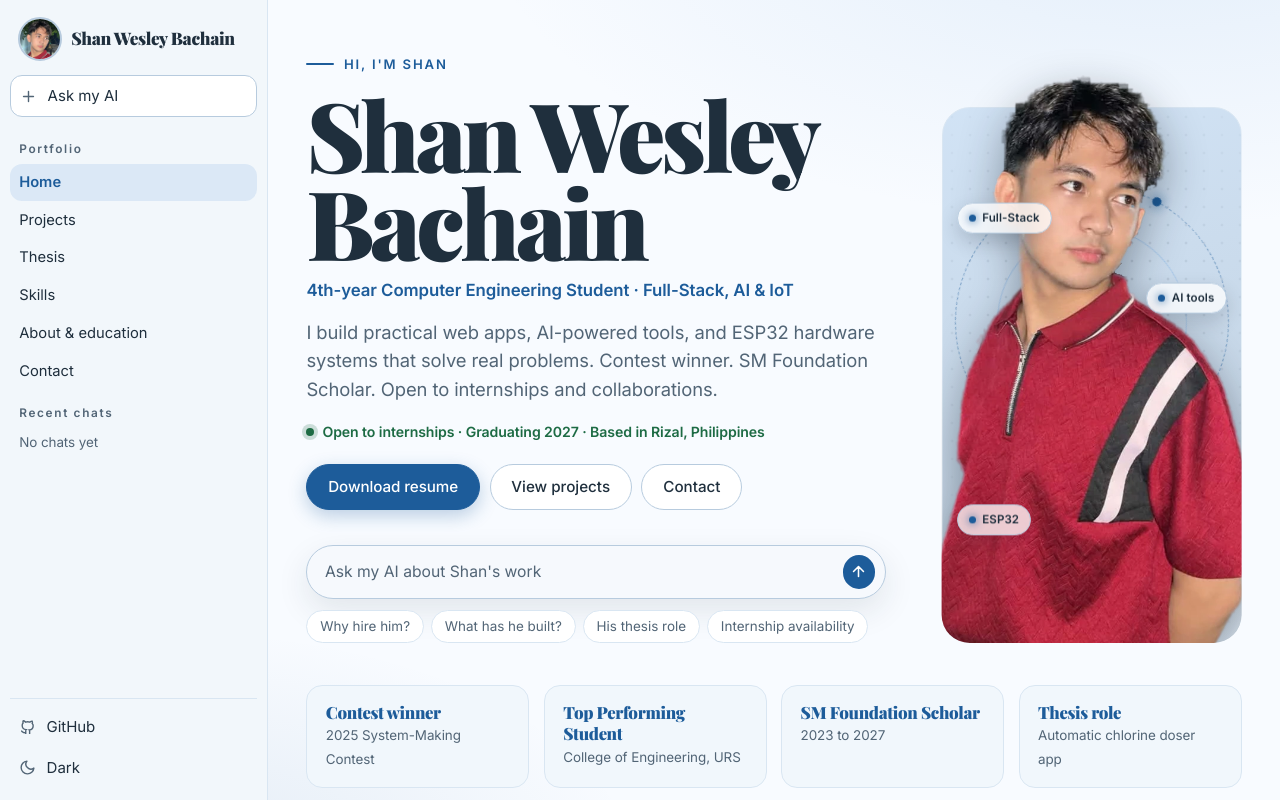
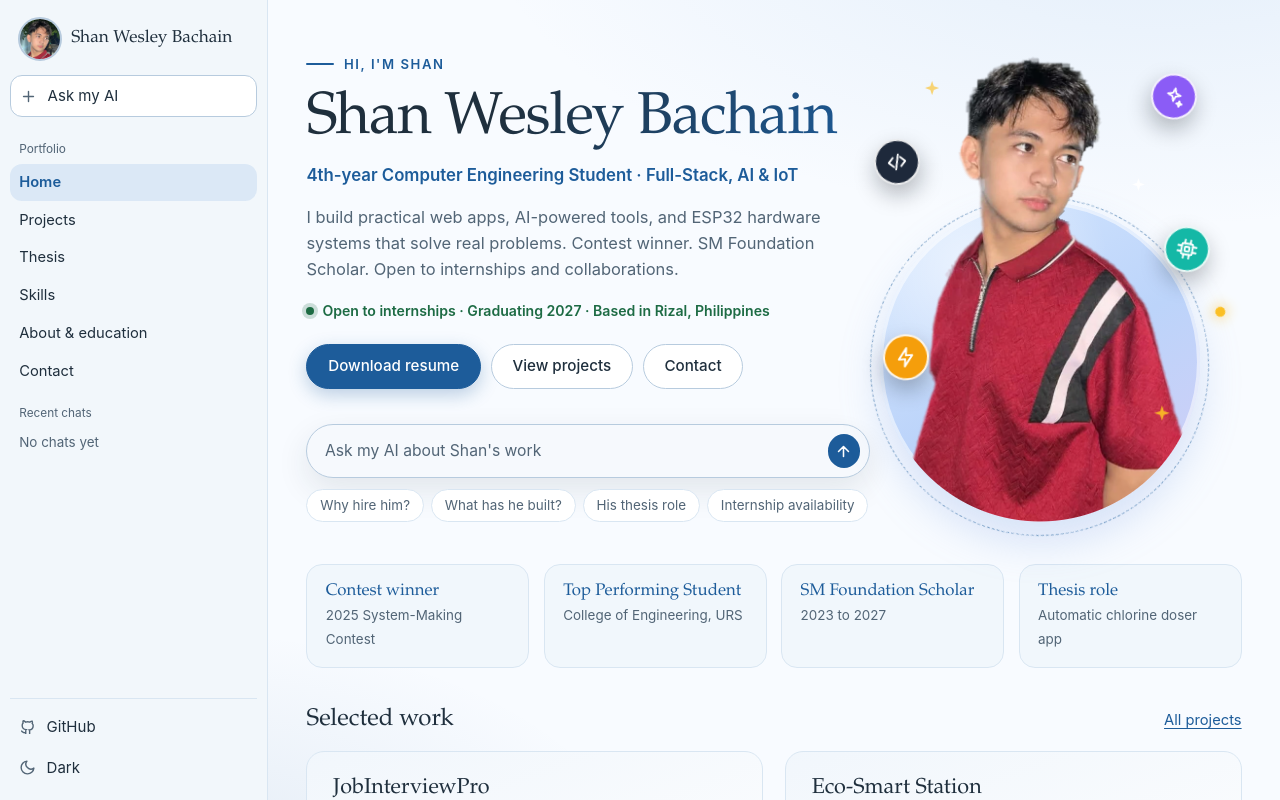
Before and after one commit to shanxwesley/swbportfolio, a website: page index.html in a window 1280 px wide. Drawn offline with nearby package versions, Linux system fonts and the light colour scheme; a web font is replaced by a local one.

Commit message:
Clean up styles and improve layout responsiveness
Removed unused styles and adjusted layout for better responsiveness.

```diff
--- a/index.html
+++ b/index.html
@@ -31,9 +31,6 @@
 <link rel="shortcut icon" href="favicon.svg">
 <link rel="preload" as="image" href="profile-cutout.webp">
 <link rel="apple-touch-icon" href="apple-touch-icon.png">
-<link rel="preconnect" href="https://fonts.googleapis.com">
-<link rel="preconnect" href="https://fonts.gstatic.com" crossorigin>
-<link href="https://fonts.googleapis.com/css2?family=Playfair+Display:ital,wght@0,700;0,900;1,700&family=Inter:wght@400;500;600&display=swap" rel="stylesheet">
 <script src="assets/theme.js"></script>
 <style>
 /* Shan Wesley Bachain. Claude-style layout with portfolio tabs. No build step. */
@@ -482,94 +479,63 @@ h1, h2, h3 { line-height: 1.2; font-weight: 400; }
 }
 
 
-/* Hero portrait: cut-out on a themed stage (gradient, dot grid, orbit rings, floating tags) */
+/* Hero portrait: cut-out popping out of a bold disc, with playful tech stickers around him */
 .hero-me { position: relative; margin: 0; isolation: isolate; user-select: none; -webkit-user-select: none; }
-.hm-stage { position: absolute; inset: 0; border-radius: 28px; overflow: hidden; border: 1px solid var(--border);
-  background:
-    radial-gradient(90% 55% at 50% 104%, color-mix(in srgb, var(--accent) 60%, transparent), transparent 72%),
-    linear-gradient(165deg, color-mix(in srgb, var(--accent) 40%, var(--surface)), color-mix(in srgb, var(--link) 26%, var(--surface)) 68%, color-mix(in srgb, var(--accent) 12%, var(--surface))); }
-.hm-stage::before { content: ""; position: absolute; inset: 0; opacity: .5;
-  background-image: radial-gradient(circle, color-mix(in srgb, var(--text) 30%, transparent) 1.1px, transparent 1.7px); background-size: 18px 18px;
-  -webkit-mask-image: radial-gradient(85% 70% at 50% 38%, #000, transparent 88%); mask-image: radial-gradient(85% 70% at 50% 38%, #000, transparent 88%); }
-.hm-ring { position: absolute; left: 50%; top: 40%; width: 92%; aspect-ratio: 1; border-radius: 50%; translate: -50% -50%;
-  border: 1.5px dashed color-mix(in srgb, var(--link) 50%, transparent); animation: hm-spin 70s linear infinite; }
-.hm-ring::after { content: ""; position: absolute; inset: 15%; border-radius: 50%; border: 1px solid color-mix(in srgb, var(--accent) 55%, transparent); }
-.hm-ring::before { content: ""; position: absolute; top: -5px; left: 50%; width: 9px; height: 9px; margin-left: -4.5px; border-radius: 50%; background: var(--link); box-shadow: 0 0 12px var(--link); }
-.hm-me { position: absolute; left: 50%; bottom: 0; transform: translateX(-50%); height: 97%; width: auto; max-width: none; pointer-events: none; -webkit-user-drag: none;
-  filter: drop-shadow(0 14px 22px rgba(8, 14, 22, .38)); }
-.hm-chip { position: absolute; z-index: 2; display: inline-flex; align-items: center; gap: .4rem; padding: .34rem .7rem; border-radius: 999px; font-size: .72rem; font-weight: 600; letter-spacing: .01em; color: var(--text);
-  background: color-mix(in srgb, var(--surface) 76%, transparent); border: 1px solid var(--border-strong); backdrop-filter: blur(8px); -webkit-backdrop-filter: blur(8px);
-  box-shadow: 0 8px 20px rgba(8, 14, 22, .16); animation: hm-float 6s ease-in-out infinite; }
-.hm-chip i { width: 7px; height: 7px; border-radius: 50%; background: var(--link); box-shadow: 0 0 8px var(--link); }
-.hm-chip--1 { left: 5%; top: 26%; }
-.hm-chip--2 { right: 5%; top: 40%; animation-delay: -2s; }
-.hm-chip--3 { left: 5%; bottom: 17%; animation-delay: -4s; }
+.hm-stage { display: none; }
+.hm-disc, .hm-orbit, .hm-deco { display: none; }
+.hm-me { display: block; pointer-events: none; -webkit-user-drag: none; }
+
 @keyframes hm-spin { to { rotate: 360deg; } }
-@keyframes hm-float { 0%, 100% { transform: translateY(0); } 50% { transform: translateY(-7px); } }
+@keyframes hm-bob { 0%, 100% { transform: translateY(0) rotate(var(--r, 0deg)); } 50% { transform: translateY(-8px) rotate(calc(var(--r, 0deg) + 4deg)); } }
+@keyframes hm-twinkle { 0%, 100% { opacity: .95; scale: 1; } 50% { opacity: .45; scale: .7; } }
 
-/* Desktop: portrait matches the full height of the text block; head pops above the stage */
 @media (min-width: 901px) {
-  .hero { grid-template-columns: minmax(0, 1fr) 300px; gap: 3.5rem; align-items: stretch; }
-  .hero-me { min-height: 400px; clip-path: inset(-30% 0 0 0 round 0 0 28px 28px); }
-  .hm-stage { top: 10%; }
+  .hero { grid-template-columns: minmax(0, 1fr) 320px; gap: 3.2rem; align-items: end; }
+  .hero-me { --w: 320px; width: var(--w); aspect-ratio: 657 / 971; justify-self: end; margin-right: 2.6rem; --cy: calc(var(--w) * 1.478 - var(--w) / 2); }
+  /* head and shoulders stay free above the disc; below its centre line he is trimmed to the disc's curve */
+  .hm-me { position: absolute; inset: 0; width: 100%; height: 100%; z-index: 1;
+    -webkit-mask-image: linear-gradient(to bottom, #000 var(--cy), transparent var(--cy)), radial-gradient(circle at 50% var(--cy), #000 calc(var(--w) / 2 - 1px), transparent calc(var(--w) / 2));
+            mask-image: linear-gradient(to bottom, #000 var(--cy), transparent var(--cy)), radial-gradient(circle at 50% var(--cy), #000 calc(var(--w) / 2 - 1px), transparent calc(var(--w) / 2));
+    -webkit-mask-repeat: no-repeat; mask-repeat: no-repeat; }
+  .hm-disc { display: block; position: absolute; left: 0; bottom: 0; width: 100%; aspect-ratio: 1; border-radius: 50%; z-index: 0;
+    background: radial-gradient(70% 70% at 28% 20%, rgba(255,255,255,.6), transparent 62%), linear-gradient(150deg, #d6e8ff 0%, #bcd4fa 52%, #d3cdf6 100%);
+    box-shadow: 0 20px 40px rgba(125, 160, 225, .28), inset 0 0 0 3px rgba(255,255,255,.55); }
+  .hm-orbit { display: block; position: absolute; left: -3%; bottom: -3%; width: 106%; aspect-ratio: 1; border-radius: 50%; z-index: 0;
+    border: 1.5px dashed color-mix(in srgb, var(--link) 55%, transparent); animation: hm-spin 70s linear infinite; }
+  .hm-orbit::before { content: ""; position: absolute; top: 9%; right: 9%; width: 10px; height: 10px; border-radius: 50%; background: #fbbf24; box-shadow: 0 0 14px #fbbf24; }
+  .hm-deco { display: block; position: absolute; inset: 0; z-index: 2; pointer-events: none; }
+  .hm-deco > * { position: absolute; }
+  .hm-b { width: 46px; height: 46px; border-radius: 50%; display: grid; place-items: center; color: #fff; border: 2px solid rgba(255,255,255,.9);
+    box-shadow: 0 10px 22px rgba(8,14,22,.28); animation: hm-bob 5.5s ease-in-out infinite; }
+  .hm-b svg { width: 22px; height: 22px; fill: none; stroke: currentColor; stroke-width: 2; stroke-linecap: round; stroke-linejoin: round; }
+  .hm-b--code  { left: -2%; top: 19%; background: #1e293b; --r: -8deg; }
+  .hm-b--ai    { right: 1%; top: 6%; background: #8b5cf6; --r: 10deg; animation-delay: -1.5s; }
+  .hm-b--chip  { right: -3%; top: 39%; background: #14b8a6; --r: 6deg; animation-delay: -3s; }
+  .hm-b--bolt  { left: 1%; top: 61%; background: #f59e0b; --r: -6deg; animation-delay: -4.2s; }
+  .hm-sp { color: #fbbf24; animation: hm-twinkle 3.2s ease-in-out infinite; }
+  .hm-sp svg { display: block; width: 100%; height: 100%; fill: currentColor; }
+  .hm-sp--1 { left: 13%; top: 6%; width: 20px; height: 20px; }
+  .hm-sp--2 { right: 17%; top: 27%; width: 15px; height: 15px; color: #fff; animation-delay: -1.1s; }
+  .hm-sp--3 { left: 6%; top: 44%; width: 13px; height: 13px; color: #fff; animation-delay: -2.1s; }
+  .hm-sp--4 { right: 9%; top: 75%; width: 18px; height: 18px; animation-delay: -.6s; }
 }
+
+/* Mid-size desktop: smaller portrait so the text column keeps its room */
+@media (min-width: 901px) and (max-width: 1150px) {
+  .hero { grid-template-columns: minmax(0, 1fr) 230px; gap: 1.6rem; }
+  .hero-me { --w: 230px; margin-right: 1rem; }
+  .hm-b { width: 38px; height: 38px; }
+  .hm-b svg { width: 18px; height: 18px; }
+}
+
 /* Tablet / mobile: round badge */
 @media (max-width: 900px) {
   .hero-me { order: -1; width: 150px; height: 150px; border-radius: 50%; overflow: hidden; box-shadow: 0 0 0 5px color-mix(in srgb, var(--accent) 24%, transparent), var(--shadow); }
-  .hm-stage { border-radius: 50%; border: 0; }
-  .hm-ring, .hm-chip { display: none; }
-  .hm-me { height: 104%; }
+  .hm-stage { display: block; position: absolute; inset: 0; border-radius: 50%;
+    background: radial-gradient(70% 70% at 28% 20%, rgba(255,255,255,.6), transparent 62%), linear-gradient(150deg, #d6e8ff, #bcd4fa 55%, #d3cdf6); }
+  .hm-me { position: absolute; left: 50%; bottom: 0; transform: translateX(-50%); width: auto; height: 104%; max-width: none; }
 }
 @media (max-width: 520px) { .hero-me { width: 130px; height: 130px; } }
-
-/* ---------- Modern display typography (inspired by the reference) ---------- */
-:root {
-  --serif: "Playfair Display", "Didot", "Bodoni 72", Georgia, serif;
-  --sans: "Inter", ui-sans-serif, -apple-system, BlinkMacSystemFont, "Segoe UI", Roboto, sans-serif;
-}
-
-body { letter-spacing: -0.005em; }
-
-/* Big, heavy, tightly set headlines */
-h1, h2, h3 {
-  font-family: var(--serif);
-  font-weight: 900;
-  letter-spacing: -0.035em;
-  line-height: 0.98;
-}
-
-/* Hero: solid text instead of the gradient fill */
-.hero h1 {
-  font-family: var(--serif);
-  font-weight: 900;
-  font-size: clamp(3rem, 7.5vw, 6rem);
-  letter-spacing: -0.045em;
-  line-height: 0.92;
-  background: none;
-  -webkit-background-clip: border-box;
-  background-clip: border-box;
-  -webkit-text-fill-color: var(--text);
-  color: var(--text);
-}
-
-.panel-head h2 {
-  font-size: clamp(2.6rem, 6vw, 4.6rem);
-  letter-spacing: -0.04em;
-  line-height: 0.95;
-}
-.panel-head h2::after { height: 4px; width: 56px; }
-
-.welcome h1 { font-size: clamp(2.4rem, 5vw, 3.6rem); letter-spacing: -0.04em; line-height: 0.95; }
-.sec-head h2, .panel h3, .role-callout h3, .contact-primary h3 { font-weight: 800; letter-spacing: -0.03em; }
-.fact b, .skill-stat b, .stats b, .side-name, .pull, .signature { font-family: var(--serif); font-weight: 800; letter-spacing: -0.02em; }
-.fact b, .skill-stat b { font-size: 2.2rem; }
-
-/* Body text: clean grotesque sans, like the reference's paragraph */
-.lead, .intro, .prose p, .card p, .msg-bot { font-family: var(--sans); font-size: 1.05rem; line-height: 1.55; letter-spacing: -0.005em; }
-.lead { font-size: 1.15rem; }
-
-/* Eyebrows and labels: small, uppercase, tracked */
-.eyebrow, .eyebrow-hi, .side-label, .kicker { font-family: var(--sans); font-weight: 600; letter-spacing: .14em; }
 </style>
 </head>
 <body>
@@ -649,11 +615,20 @@ h1, h2, h3 {
               </div>
             </div>
             <figure class="hero-me">
-              <div class="hm-stage" aria-hidden="true"><span class="hm-ring"></span></div>
+              <div class="hm-stage" aria-hidden="true"></div>
+              <span class="hm-disc" aria-hidden="true"></span>
+              <span class="hm-orbit" aria-hidden="true"></span>
               <img class="hm-me" src="profile-cutout.webp" width="657" height="971" alt="Portrait of Shan Wesley Bachain" fetchpriority="high">
-              <span class="hm-chip hm-chip--1" aria-hidden="true"><i></i>Full-Stack</span>
-              <span class="hm-chip hm-chip--2" aria-hidden="true"><i></i>AI tools</span>
-              <span class="hm-chip hm-chip--3" aria-hidden="true"><i></i>ESP32</span>
+              <div class="hm-deco" aria-hidden="true">
+                <span class="hm-b hm-b--code"><svg viewBox="0 0 24 24"><path d="m8 7-5 5 5 5M16 7l5 5-5 5M14 4l-4 16"/></svg></span>
+                <span class="hm-b hm-b--ai"><svg viewBox="0 0 24 24"><path d="M12 3l1.8 5.2L19 10l-5.2 1.8L12 17l-1.8-5.2L5 10l5.2-1.8zM19 16l.8 2.2L22 19l-2.2.8L19 22l-.8-2.2L16 19l2.2-.8z"/></svg></span>
+                <span class="hm-b hm-b--chip"><svg viewBox="0 0 24 24"><rect x="6" y="6" width="12" height="12" rx="2"/><rect x="9.5" y="9.5" width="5" height="5" rx=".8"/><path d="M9 2v4M15 2v4M9 18v4M15 18v4M2 9h4M2 15h4M18 9h4M18 15h4"/></svg></span>
+                <span class="hm-b hm-b--bolt"><svg viewBox="0 0 24 24"><path d="M13 2 4 14h7l-1 8 9-12h-7z"/></svg></span>
+                <span class="hm-sp hm-sp--1"><svg viewBox="0 0 24 24" aria-hidden="true"><path d="M12 1.5l2.6 7.9 7.9 2.6-7.9 2.6L12 22.5l-2.6-7.9L1.5 12l7.9-2.6z"/></svg></span>
+                <span class="hm-sp hm-sp--2"><svg viewBox="0 0 24 24" aria-hidden="true"><path d="M12 1.5l2.6 7.9 7.9 2.6-7.9 2.6L12 22.5l-2.6-7.9L1.5 12l7.9-2.6z"/></svg></span>
+                <span class="hm-sp hm-sp--3"><svg viewBox="0 0 24 24" aria-hidden="true"><path d="M12 1.5l2.6 7.9 7.9 2.6-7.9 2.6L12 22.5l-2.6-7.9L1.5 12l7.9-2.6z"/></svg></span>
+                <span class="hm-sp hm-sp--4"><svg viewBox="0 0 24 24" aria-hidden="true"><path d="M12 1.5l2.6 7.9 7.9 2.6-7.9 2.6L12 22.5l-2.6-7.9L1.5 12l7.9-2.6z"/></svg></span>
+              </div>
             </figure>
           </div>
 
```
